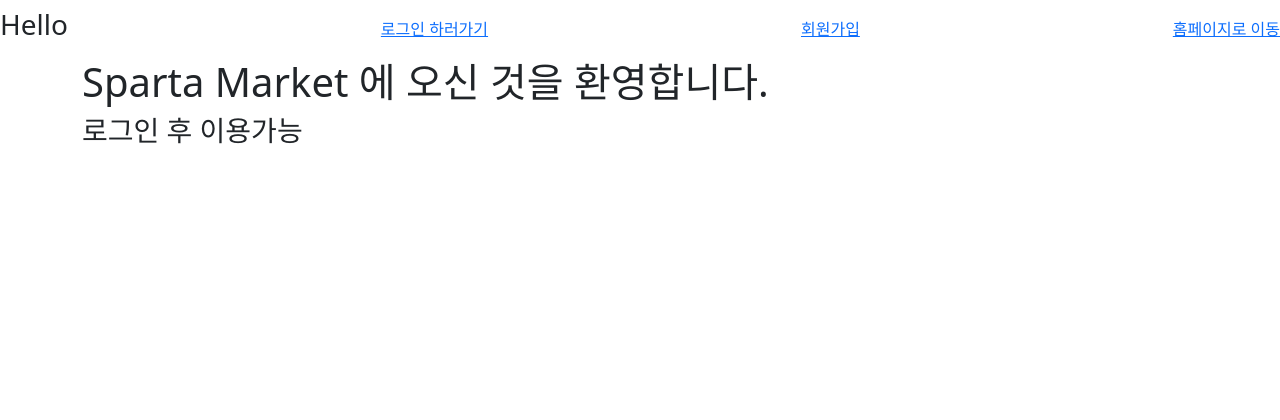
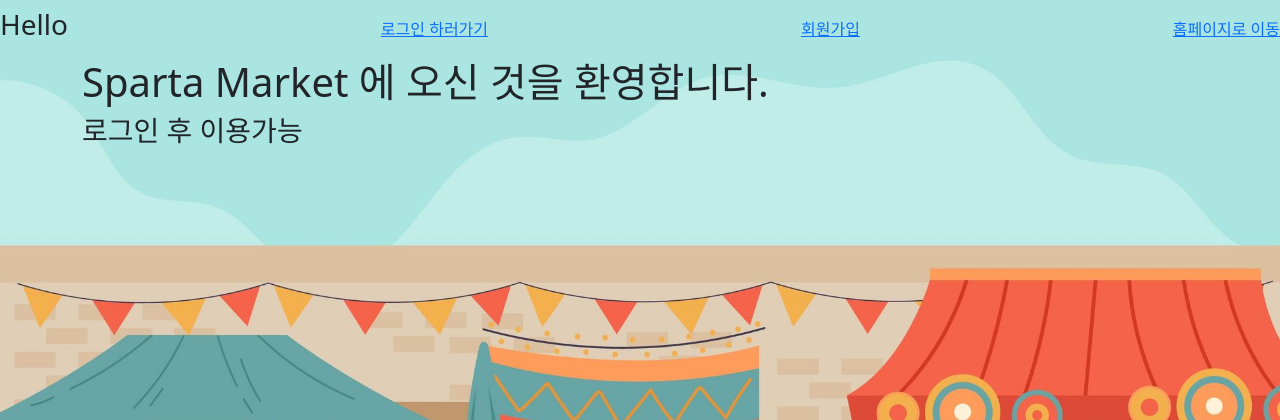
Before and after one commit to jyk3311/spartamarket, a Django app: page / in a window 1280 px wide. Shown: the top 420 px of the page. Run offline with Django 4.2, Linux system fonts and the light colour scheme; some libraries are stand-ins or nearby versions.

Commit message:
feat:배경화면

```diff
--- a/static/css/style.css
+++ b/static/css/style.css
@@ -1,5 +1,12 @@
 /* 여기는 stack 스타일을 결정하는 곳 입니다. */
 
-img{
-    width:200px;
+img {
+    width: 200px;
 }
+
+body {
+
+    background: url("/static/images/background.png");
+    background-repeat: no-repeat;
+    background-size: cover;
+}
--- a/templates/base.html
+++ b/templates/base.html
@@ -11,7 +11,7 @@
         integrity="sha384-QWTKZyjpPEjISv5WaRU9OFeRpok6YctnYmDr5pNlyT2bRjXh0JMhjY6hW+ALEwIH" crossorigin="anonymous">
     <script src="https://kit.fontawesome.com/4629a1ff96.js" crossorigin="anonymous"></script>
 
-    <link rel="stylesheet" href="{% static " css/style.css" %}">
+    <link rel="stylesheet" href="{% static "css/style.css" %}">
 
     <title>Document</title>
 
```
Also changed, not shown: static/images/background.png (added).
